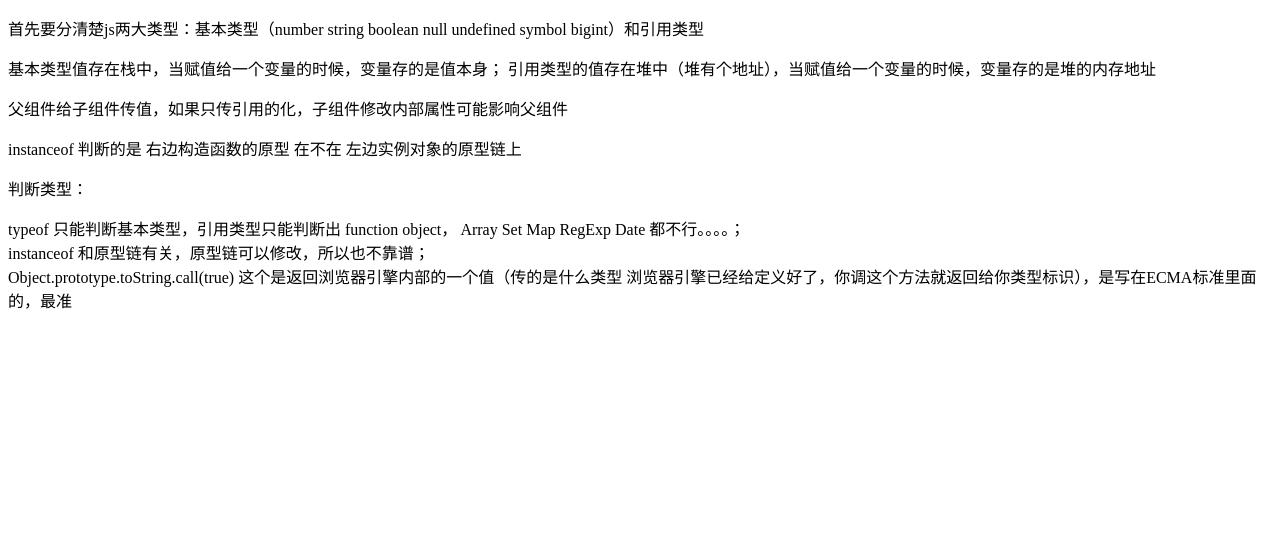
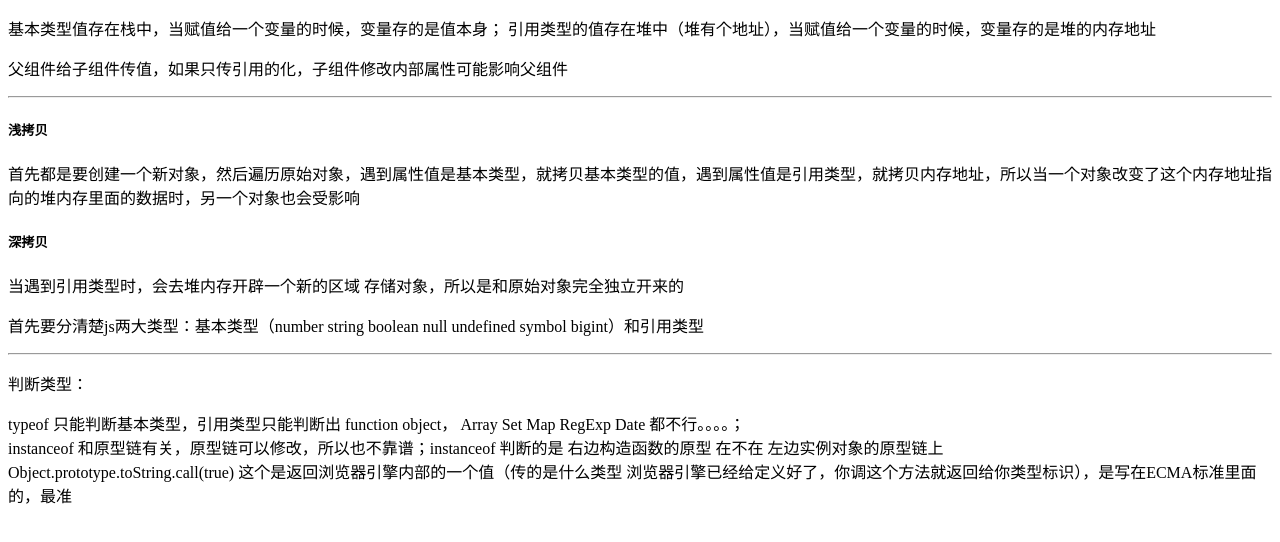
Before and after one commit to loverofmusic/interview-question, a plain HTML site: page 基础/浅拷贝深拷贝.html in a window 1280 px wide. Drawn offline with Linux system fonts and the light colour scheme.

Commit message:
深拷贝

```diff
--- a/基础/浅拷贝深拷贝.html
+++ b/基础/浅拷贝深拷贝.html
@@ -6,19 +6,37 @@
     <title>Document</title>
   </head>
   <body>
-    <p>
-      首先要分清楚js两大类型：基本类型（number string boolean null undefined symbol bigint）和引用类型
-    </p>
+
     <p>
       基本类型值存在栈中，当赋值给一个变量的时候，变量存的是值本身；
       引用类型的值存在堆中（堆有个地址），当赋值给一个变量的时候，变量存的是堆的内存地址
     </p>
     <p>父组件给子组件传值，如果只传引用的化，子组件修改内部属性可能影响父组件</p>
-    <p>instanceof 判断的是 右边构造函数的原型 在不在 左边实例对象的原型链上</p>
+
+    <hr>
+
+    <h5>浅拷贝</h5>
+    <p>
+      首先都是要创建一个新对象，然后遍历原始对象，遇到属性值是基本类型，就拷贝基本类型的值，遇到属性值是引用类型，就拷贝内存地址，所以当一个对象改变了这个内存地址指向的堆内存里面的数据时，另一个对象也会受影响
+    </p>
+    <h5>深拷贝</h5>
+    <p>
+      当遇到引用类型时，会去堆内存开辟一个新的区域 存储对象，所以是和原始对象完全独立开来的
+    </p>
+
+
+    <p>
+      首先要分清楚js两大类型：基本类型（number string boolean null undefined symbol bigint）和引用类型
+    </p>
+
+    <hr>
+
     <p>判断类型：</p>
     <p>
       typeof 只能判断基本类型，引用类型只能判断出 function object， Array Set Map RegExp Date 都不行。。。。；<br>
-      instanceof 和原型链有关，原型链可以修改，所以也不靠谱；<br>
+
+      instanceof 和原型链有关，原型链可以修改，所以也不靠谱；instanceof 判断的是 右边构造函数的原型 在不在 左边实例对象的原型链上<br>
+
       Object.prototype.toString.call(true) 这个是返回浏览器引擎内部的一个值（传的是什么类型 浏览器引擎已经给定义好了，你调这个方法就返回给你类型标识），是写在ECMA标准里面的，最准
     </p>
     <script>
```
